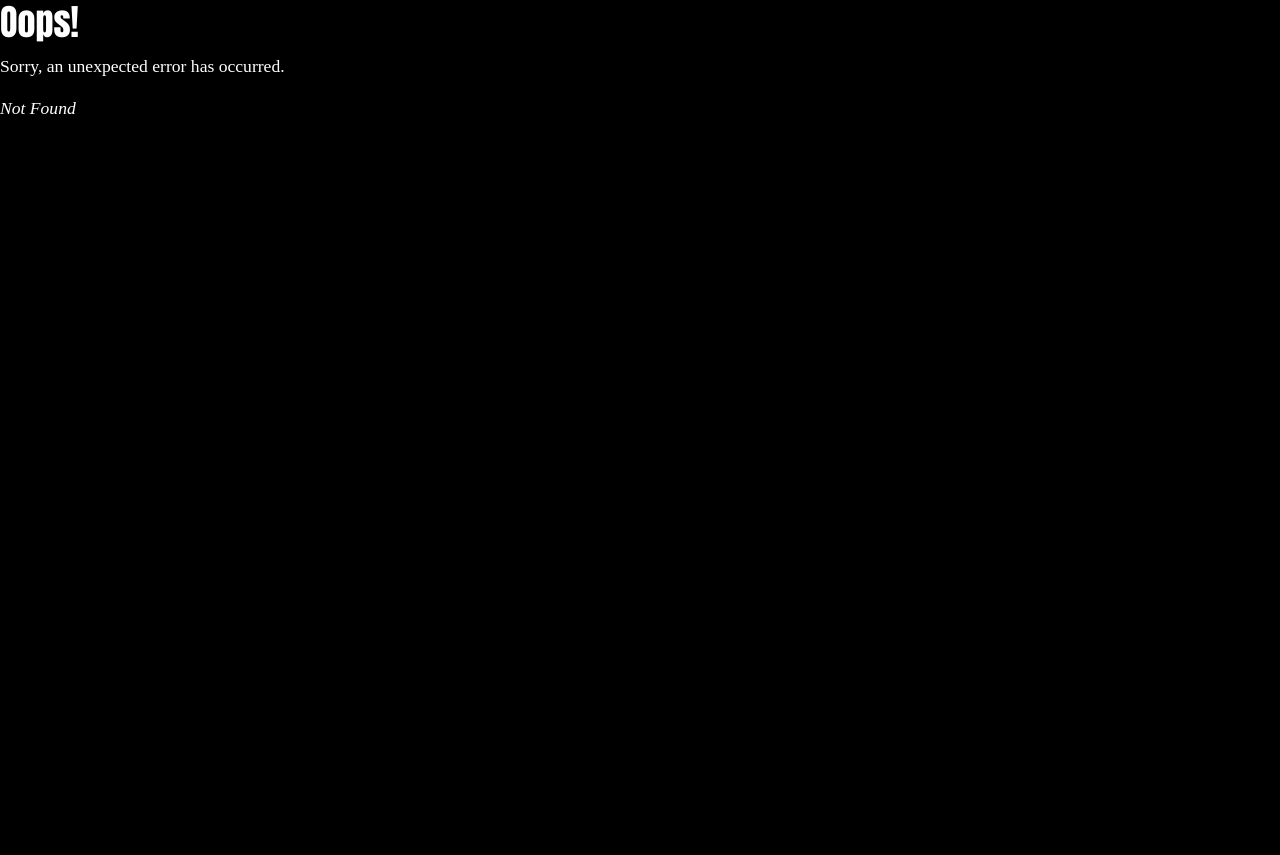
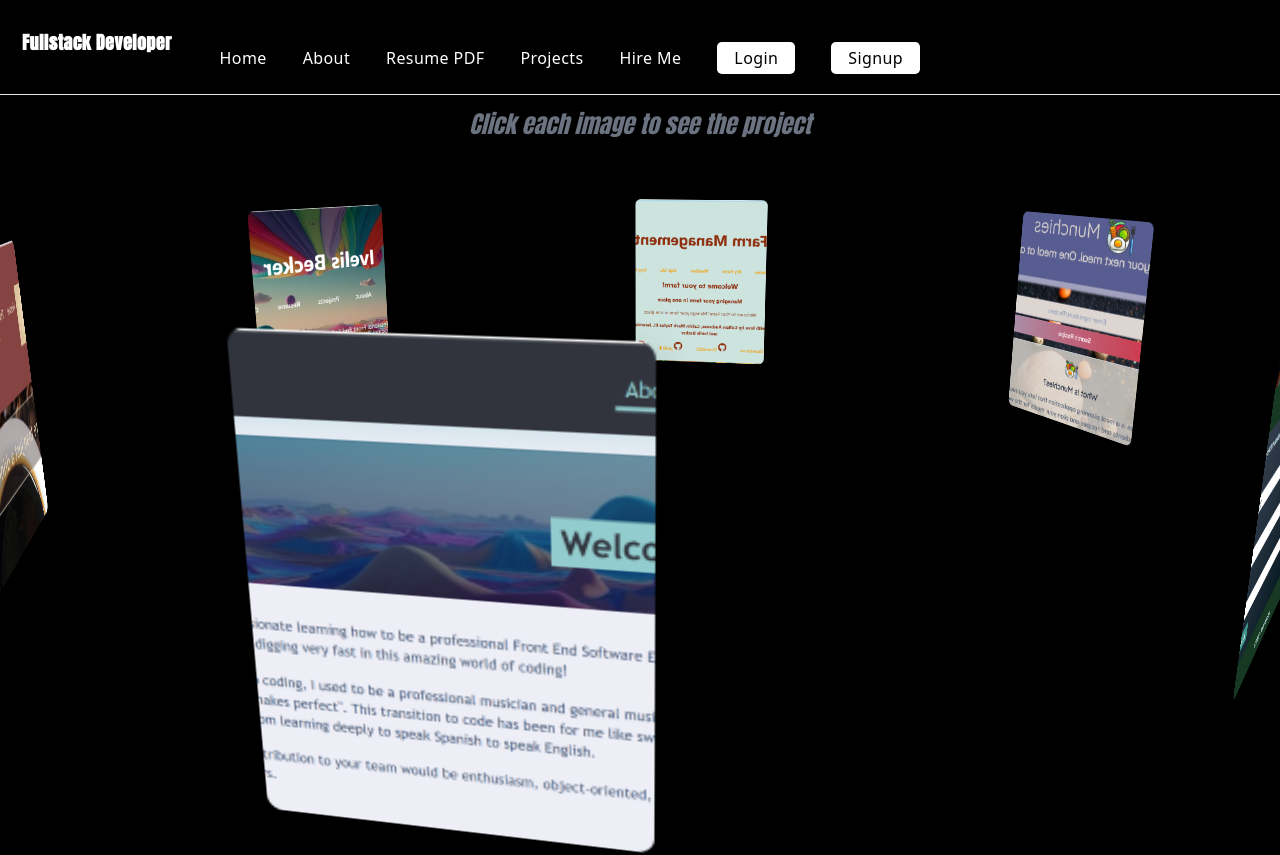
Before and after one commit to I-0110/ivelisFullstackPortfolio, a React (Vite) app in the folder client/: page /projects in a window 1280 px wide. Before the commit this address had no page. Shown: the top 855 px of the page. Before the commit the page ends 800 px from the top, so only its background shows below. Built offline with nearby package versions, Linux system fonts and the light colour scheme; a web font is replaced by a local one.

Commit message:
Completed Projects section

```diff
--- a/client/src/main.tsx
+++ b/client/src/main.tsx
@@ -5,7 +5,7 @@ import App from './App.jsx';
 import Home from './pages/Home';
 import About from './pages/About';
 import Resume from './pages/Resume';
-import Profile from './pages/User.js';
+import Projects from './pages/Projects';
 import Error from './pages/Error';
 const router = createBrowserRouter([
   {
@@ -23,8 +23,8 @@ const router = createBrowserRouter([
         path: '/resume',
         element: <Resume />
       }, {
-        path: '/user/:userId',
-        element: <Profile />
+        path: '/projects',
+        element: <Projects />
       }, {
         path: '/Home',
         element: <Home />
--- a/client/src/pages/Home.tsx
+++ b/client/src/pages/Home.tsx
@@ -21,7 +21,6 @@ const Home = () => {
               {/* Project Display */}
               <section className='banner'>
                 <InteractiveCarousel />
-                <h2 className=''>Projects</h2>
               </section>
               <br />
               <div className='grid grid-cols-3 gap-6 items-center'>
--- a/client/src/pages/Projects.tsx
+++ b/client/src/pages/Projects.tsx
@@ -0,0 +1,13 @@
+import InteractiveCarousel from "../components/InteractiveCarousel"
+
+const Projects = () => {
+    return (
+        <section className='banner'>
+            <br />
+            <h4 className="italic text-gray-500 bounce">Click each image to see the project</h4>
+            <InteractiveCarousel />
+        </section>
+    )
+};
+
+export default Projects;
```
